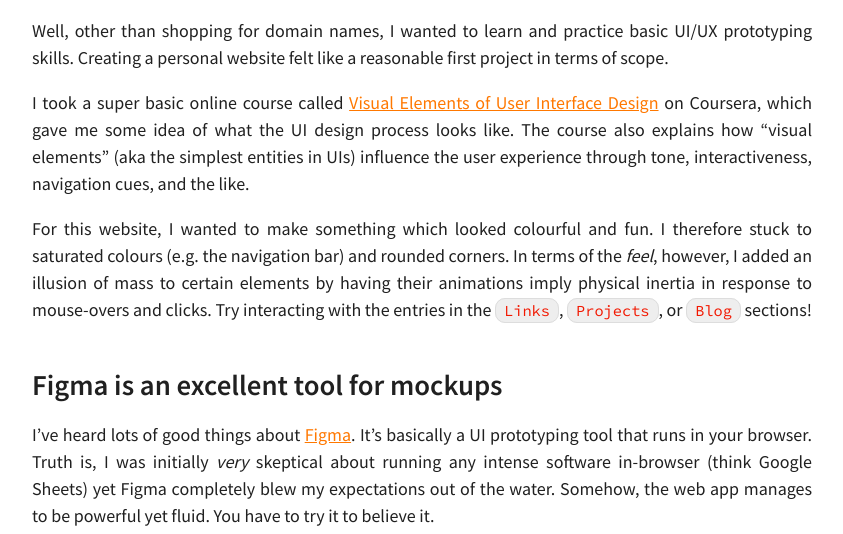
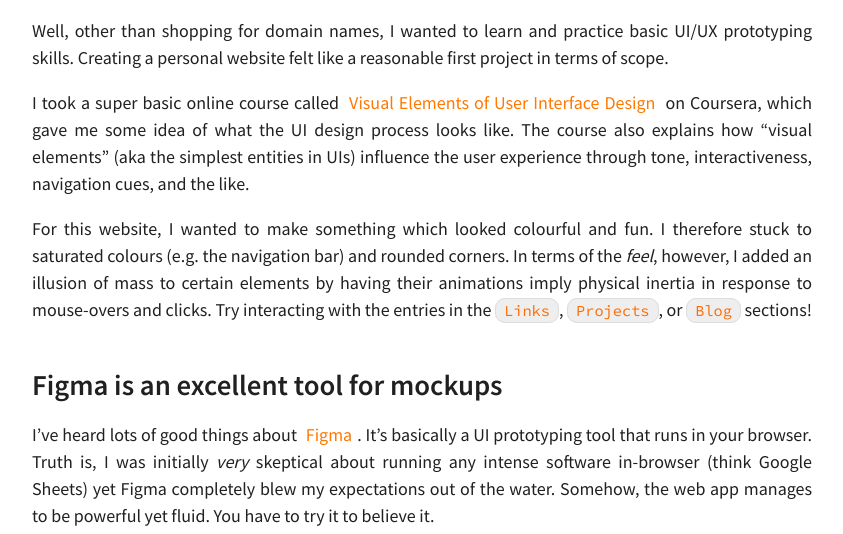
Before and after one commit to rskhor/website, a Jekyll site: the page built from _projects/2020/making-this-website.md, in a window 1280 px wide. Shown: the part 945-1479 px from the top of the page, without its empty margins (218-1061 px from the left). Built offline with Jekyll 4.4.1, drawn with Linux system fonts in a browser that asks for light colours; grey boxes are pictures that could not be loaded.

Commit message:
Animation upgrades

```diff
--- a/_sass/about.scss
+++ b/_sass/about.scss
@@ -39,3 +39,11 @@
 .about-link-teampay {
   color: #007CD7;
 }
+
+.about-link-teampay:hover {
+  background-color: #007CD722;
+}
+
+.about-link-teampay:active {
+  background-color: #007CD744;
+}
--- a/_sass/header-bar.scss
+++ b/_sass/header-bar.scss
@@ -47,7 +47,7 @@
 
 .header-bar-button > a:active {
   transform: scale(0.97);
-  transition: transform 0.05s ease-out;
+  transition: transform 0.05s cubic-bezier(.16,.82,.43,.9);
 }
 
 @media screen and (max-width: 800px) {
--- a/_sass/reusable-list.scss
+++ b/_sass/reusable-list.scss
@@ -17,7 +17,7 @@
 
   font-size: 0.9em;
 
-  transition: transform 0.05s ease-in;
+  transition: transform 0.05s cubic-bezier(.16,.82,.43,.9);
 }
 
 .reusable-list-item-shadow {
--- a/_sass/skeleton.scss
+++ b/_sass/skeleton.scss
@@ -13,7 +13,7 @@
 }
 
 *::selection {
-  background-color: rgba(255, 208, 0, 0.4)
+  background-color: #00000011;
 }
 
 .skeleton-centralizer {
@@ -83,16 +83,23 @@
   font-weight: 600;
 }
 
-a, a > img {
+p a {
+  padding: 2px 5px;
+
+  text-decoration: none;
   color: #FF7800;
+
+  border-radius: 5px;
+
+  transition: background-color 0.03s linear;
 }
 
-a:hover {
-  opacity: 75%;
+p a:hover {
+  background-color: #FF780022;
 }
 
-a:active {
-  opacity: 100%;
+p a:active {
+  background-color: #FF780044;
 }
 
 code {
@@ -100,7 +107,7 @@
 
   font-family: "Source Code Pro", monospace;
   font-size: 0.85em;
-  color: #F21800;
+  color: #FF6B00;
 
   border: 1px solid #DDDDDD;
   border-radius: 10px;
```
